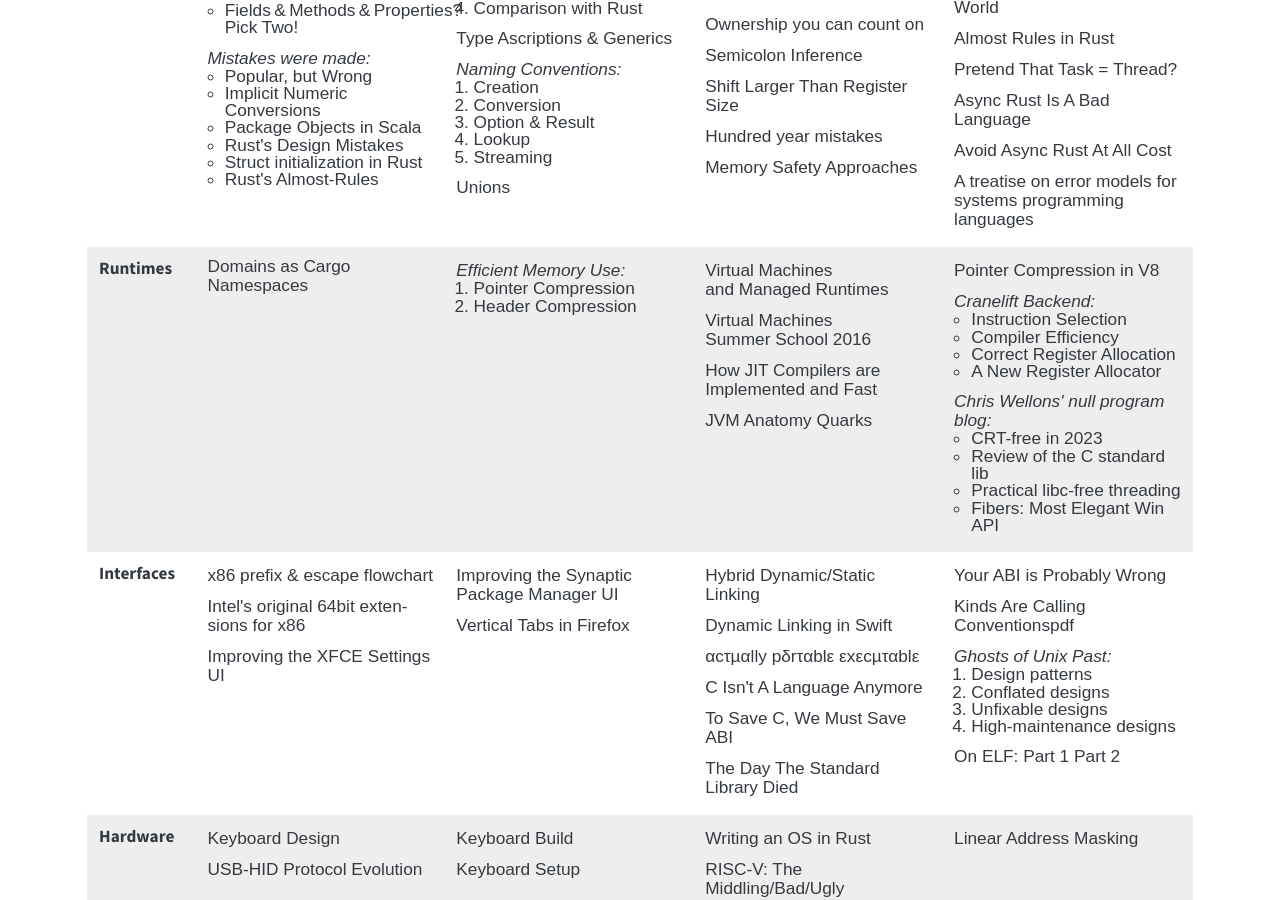
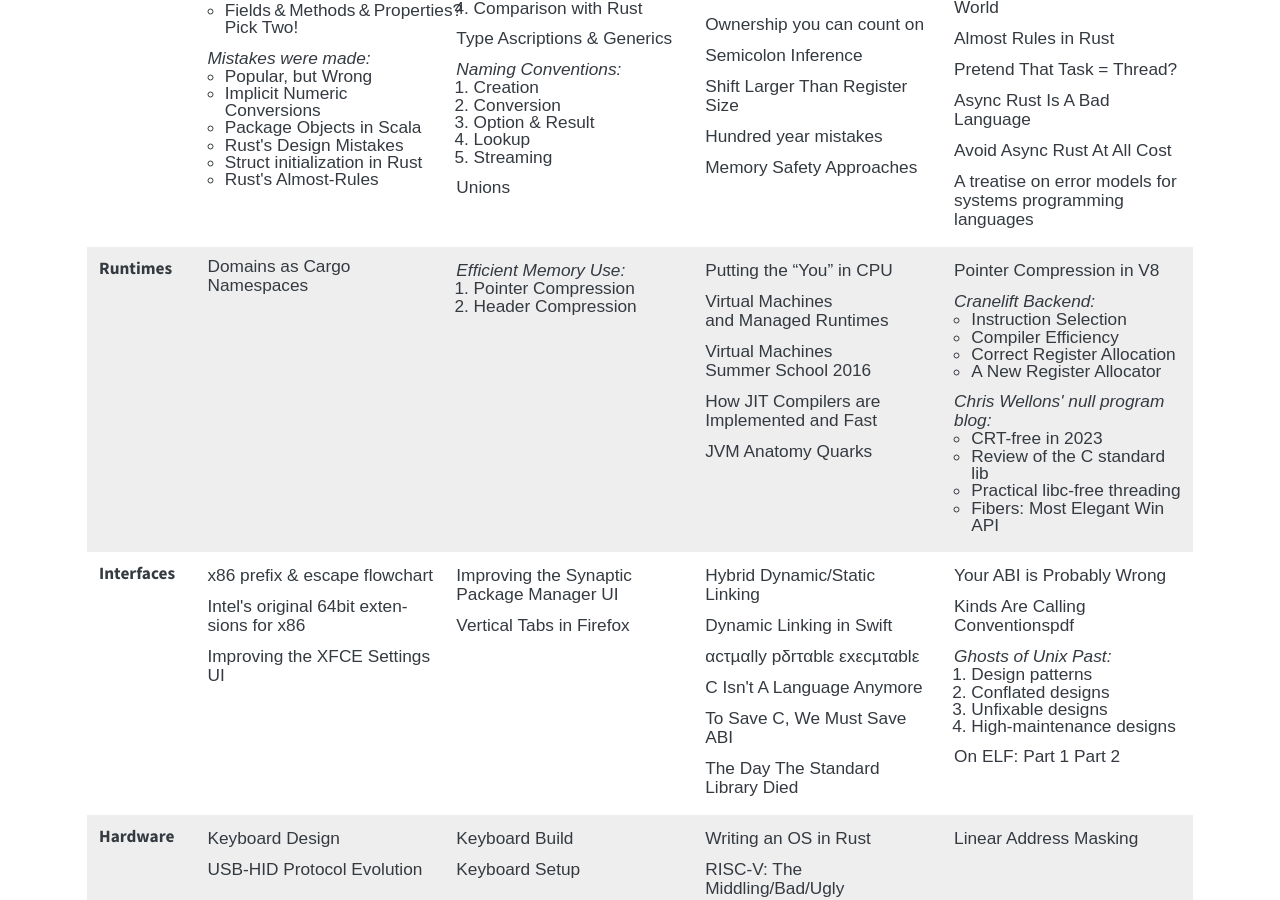
Before and after one commit to soc/soc.me, a Jekyll site: the page built from index.md, in a window 1280 px wide and 900 px high, scrolled down 646 px. Built offline with Jekyll 4.4.1, drawn with Linux system fonts in a browser that asks for light colours; some web fonts are replaced.

Commit message:
add link to "CPU.land" website

```diff
--- a/index.md
+++ b/index.md
@@ -172,6 +172,7 @@
       </section>
     </td>
     <td>
+      <div><a href="https://cpu.land/">Putting the “You” in CPU</a></div>
       <div><a href="http://www.wolczko.com/CS294/">Virtual Machines<br/>and Managed Runtimes</a></div>
       <div><a href="https://soft-dev.org/events/vmss16/">Virtual Machines<br/>Summer School 2016</a></div>
       <div><a href="https://carolchen.me/blog/technical/jits-impls/">How JIT Compilers are Implemented and Fast</a></div>
```
